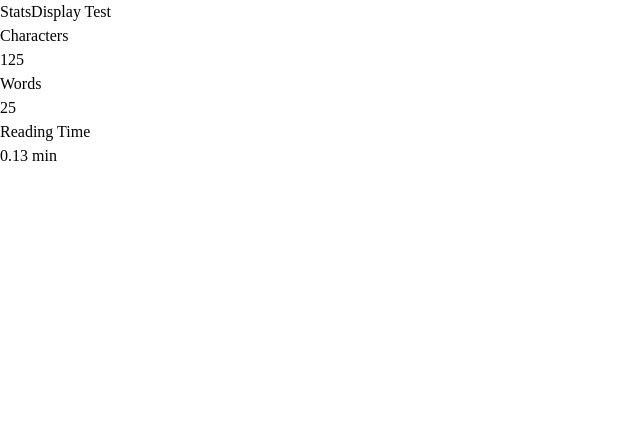
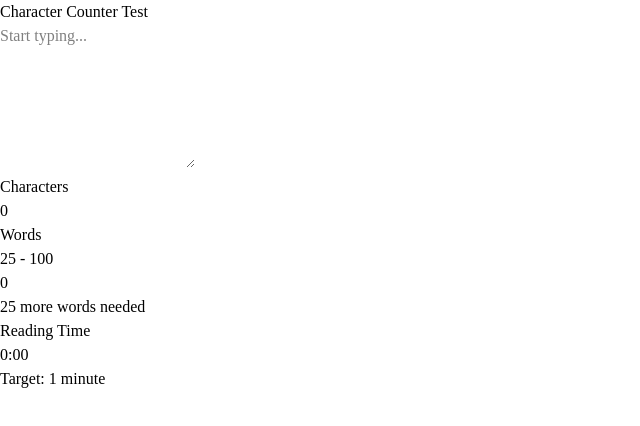
Before and after one commit to tpham0322/lab-states-events, a React (Vite) app: page / in a window 1280 px wide. Shown: the top 426 px of the page, without its empty margins (0-640 px from the left). Built offline with nearby package versions, Linux system fonts and the light colour scheme.

Commit message:
Full stats implementatoin

```diff
--- a/src/App.tsx
+++ b/src/App.tsx
@@ -1,22 +1,57 @@
+import { useMemo, useState } from "react";
+import { TextInput } from "./components/TextInput/TextInput";
 import { StatsDisplay } from "./components/StatsDisplay/StatsDisplay";
+import type { TextStats } from "./types";
 
 function App() {
-  const testStats = {
-    characterCount: 125,
-    wordCount: 25,
-    readingTime: 0.125,
-  };
+  const [text, setText] = useState("");
+
+  const stats: TextStats = useMemo(() => {
+    const trimmedText = text.trim();
+
+    const characterCount = text.length;
+
+    const wordCount =
+      trimmedText.length === 0
+        ? 0
+        : trimmedText.split(/\s+/).length;
+
+    const readingTime = wordCount / 200;
+
+    return {
+      characterCount,
+      wordCount,
+      readingTime,
+    };
+  }, [text]);
 
   return (
-    <div className="min-h-screen bg-gray-100 p-8">
+    <main className="min-h-screen bg-gray-100 px-4 py-8">
       <div className="mx-auto max-w-4xl">
-        <h1 className="mb-6 text-3xl font-bold">
-          StatsDisplay Test
+        <h1 className="mb-6 text-center text-3xl font-bold text-gray-900">
+          Character Counter Test
         </h1>
 
-        <StatsDisplay stats={testStats} />
+        {/* TextInput */}
+        <div className="rounded-xl bg-white p-6 shadow-sm">
+          <TextInput
+            onTextChange={setText}
+            placeholder="Start typing..."
+          />
+        </div>
+
+        {/* StatsDisplay */}
+        <div className="mt-6">
+          <StatsDisplay
+            stats={stats}
+            showReadingTime={true}
+            minWords={25}
+            maxWords={100}
+            targetReadingTime={1}
+          />
+        </div>
       </div>
-    </div>
+    </main>
   );
 }
 
--- a/src/components/StatsDisplay/StatsDisplay.tsx
+++ b/src/components/StatsDisplay/StatsDisplay.tsx
@@ -4,33 +4,145 @@ import type { StatsDisplayProps } from "../../types";
 export const StatsDisplay: React.FC<StatsDisplayProps> = ({
   stats,
   showReadingTime = true,
+  minWords = 25,
+  maxWords = 100,
+  targetReadingTime = 1,
 }) => {
+  const {
+    characterCount,
+    wordCount,
+    readingTime,
+  } = stats;
+
+  const wordProgress =
+    maxWords > 0 ? Math.min((wordCount / maxWords) * 100, 100) : 0;
+
+  const readingProgress =
+    targetReadingTime > 0
+      ? Math.min((readingTime / targetReadingTime) * 100, 100)
+      : 0;
+
+  const isBelowMinimum = wordCount < minWords;
+  const isAboveMaximum = wordCount > maxWords;
+
+  const formatReadingTime = (minutes: number): string => {
+    const totalSeconds = Math.round(minutes * 60);
+
+    const minutesPart = Math.floor(totalSeconds / 60);
+    const secondsPart = totalSeconds % 60;
+
+    return `${minutesPart}:${secondsPart
+      .toString()
+      .padStart(2, "0")}`;
+  };
+
   return (
-    <div className="w-full">
+    <section
+      className="w-full"
+      aria-label="Text statistics"
+    >
       <div className="grid grid-cols-1 gap-4 sm:grid-cols-3">
-        <div className="rounded-lg border border-gray-300 bg-white p-4">
-          <p className="text-sm text-gray-500">Characters</p>
-          <p className="text-3xl font-bold">
-            {stats.characterCount}
+        {/* Characters */}
+        <div className="rounded-xl border border-gray-200 bg-white p-5 shadow-sm">
+          <p className="text-sm font-medium text-gray-500">
+            Characters
+          </p>
+
+          <p
+            className="mt-2 text-3xl font-bold text-gray-900 transition-all"
+            aria-live="polite"
+          >
+            {characterCount.toLocaleString()}
           </p>
         </div>
 
-        <div className="rounded-lg border border-gray-300 bg-white p-4">
-          <p className="text-sm text-gray-500">Words</p>
-          <p className="text-3xl font-bold">
-            {stats.wordCount}
+        {/* Words */}
+        <div className="rounded-xl border border-gray-200 bg-white p-5 shadow-sm">
+          <div className="flex items-center justify-between">
+            <p className="text-sm font-medium text-gray-500">
+              Words
+            </p>
+
+            <span className="text-xs text-gray-500">
+              {minWords} - {maxWords}
+            </span>
+          </div>
+
+          <p
+            className={`mt-2 text-3xl font-bold transition-all ${
+              isBelowMinimum
+                ? "text-yellow-600"
+                : isAboveMaximum
+                  ? "text-red-600"
+                  : "text-green-600"
+            }`}
+            aria-live="polite"
+          >
+            {wordCount.toLocaleString()}
+          </p>
+
+          <div className="mt-3 h-2 overflow-hidden rounded-full bg-gray-200">
+            <div
+              className={`h-full rounded-full transition-all duration-300 ${
+                isAboveMaximum
+                  ? "bg-red-500"
+                  : isBelowMinimum
+                    ? "bg-yellow-500"
+                    : "bg-green-500"
+              }`}
+              style={{ width: `${wordProgress}%` }}
+              role="progressbar"
+              aria-valuenow={wordCount}
+              aria-valuemin={0}
+              aria-valuemax={maxWords}
+              aria-label="Word count progress"
+            />
+          </div>
+
+          <p className="mt-2 text-xs text-gray-500">
+            {isBelowMinimum
+              ? `${minWords - wordCount} more words needed`
+              : isAboveMaximum
+                ? `${wordCount - maxWords} words over the limit`
+                : "Within target range"}
           </p>
         </div>
 
+        {/* Reading Time */}
         {showReadingTime && (
-          <div className="rounded-lg border border-gray-300 bg-white p-4">
-            <p className="text-sm text-gray-500">Reading Time</p>
-            <p className="text-3xl font-bold">
-              {stats.readingTime.toFixed(2)} min
+          <div className="rounded-xl border border-gray-200 bg-white p-5 shadow-sm">
+            <p className="text-sm font-medium text-gray-500">
+              Reading Time
+            </p>
+
+            <p
+              className="mt-2 text-3xl font-bold text-gray-900"
+              aria-live="polite"
+            >
+              {formatReadingTime(readingTime)}
+            </p>
+
+            <div className="mt-3 h-2 overflow-hidden rounded-full bg-gray-200">
+              <div
+                className="h-full rounded-full bg-blue-500 transition-all duration-300"
+                style={{ width: `${readingProgress}%` }}
+                role="progressbar"
+                aria-valuenow={readingTime}
+                aria-valuemin={0}
+                aria-valuemax={targetReadingTime}
+                aria-label="Reading time progress"
+              />
+            </div>
+
+            <p className="mt-2 text-xs text-gray-500">
+              Target: {targetReadingTime}{" "}
+              {targetReadingTime === 1
+                ? "minute"
+                : "minutes"}
             </p>
           </div>
         )}
       </div>
-    </div>
+    </section>
   );
 };
```
